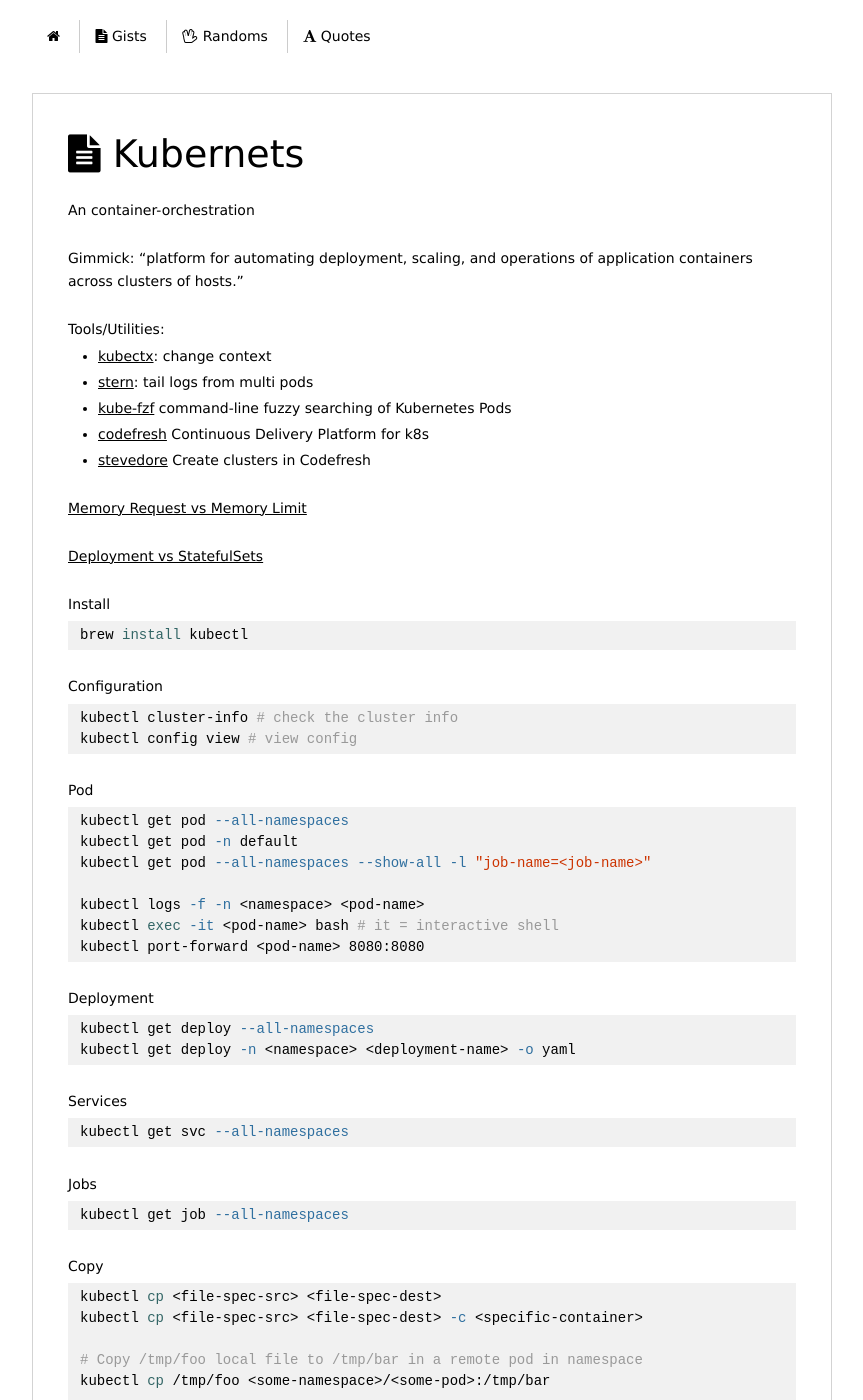
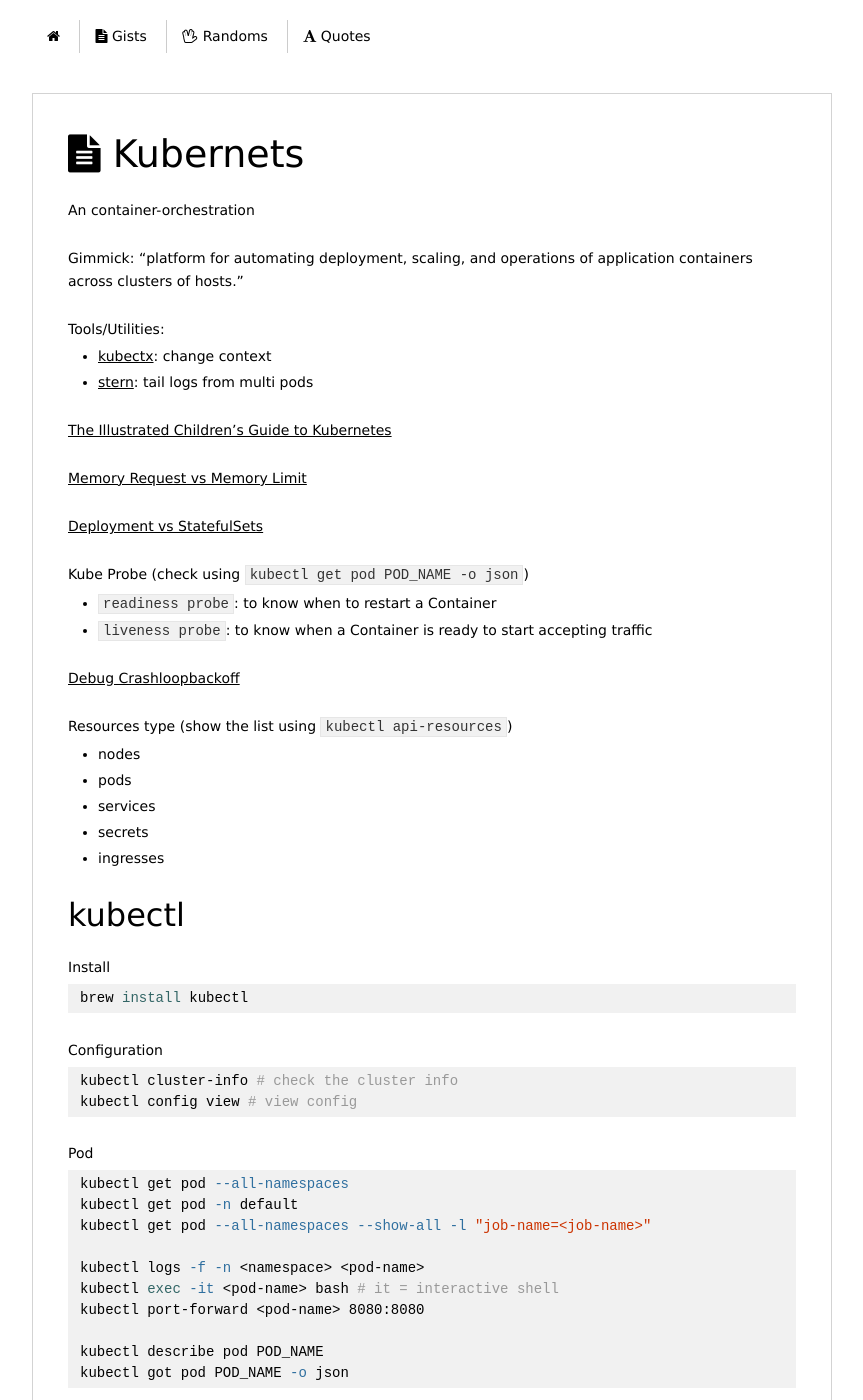
Before and after one commit to imantung/imantung.github.io, a Jekyll site: the page built from gist/k8s.md, in a window 1280 px wide and 1400 px high. Shown: the whole window, without its empty margins (208-1071 px from the left). Built offline with Jekyll 4.4.1, drawn with Linux system fonts in a browser that asks for light colours; nearby versions of some CDN libraries; some of the changed text lies outside the part shown.

Commit message:
update some content

````diff
--- a/gist/k8s.md
+++ b/gist/k8s.md
@@ -10,14 +10,28 @@
 Tools/Utilities:
 - [kubectx](https://github.com/ahmetb/kubectx): change context
 - [stern](https://github.com/wercker/stern): tail logs from multi pods
-- [kube-fzf](https://github.com/arunvelsriram/kube-fzf) command-line fuzzy searching of Kubernetes Pods
-- [codefresh](https://codefresh.io/) Continuous Delivery Platform for k8s
-- [stevedore](https://github.com/codefresh-io/Stevedore) Create clusters in Codefresh
 
+[The Illustrated Children's Guide to Kubernetes](https://www.youtube.com/watch?v=4ht22ReBjno)
 
 [Memory Request vs Memory Limit](https://jackiechen.org/2017/12/12/the-myth-of-memory-requests-and-limits-in-kubernetes/)
 
 [Deployment vs StatefulSets](https://stackoverflow.com/questions/41583672/kubernetes-deployments-vs-statefulsets)
+
+Kube Probe (check using `kubectl get pod POD_NAME -o json`)
+- `readiness probe`: to know when to restart a Container
+- `liveness probe`: to know when a Container is ready to start accepting traffic
+
+[Debug Crashloopbackoff](https://sysdig.com/blog/debug-kubernetes-crashloopbackoff/)
+
+Resources type (show the list using `kubectl api-resources`)
+- nodes
+- pods
+- services
+- secrets
+- ingresses
+
+
+## kubectl
 
 Install
 ```sh
@@ -39,6 +53,9 @@
 kubectl logs -f -n <namespace> <pod-name>
 kubectl exec -it <pod-name> bash # it = interactive shell
 kubectl port-forward <pod-name> 8080:8080
+
+kubectl describe pod POD_NAME
+kubectl got pod POD_NAME -o json
 ```
 
 Deployment
@@ -69,7 +86,12 @@
 kubectl cp <some-namespace>/<some-pod>:/tmp/foo /tmp/bar
 ```
 
-[Debug Crashloopbackoff](https://sysdig.com/blog/debug-kubernetes-crashloopbackoff/)
+Check permission
+```sh
+kubectl auth can-i create deployments --namespace prod
+```
+
+
 
 ## Helm
 
````
